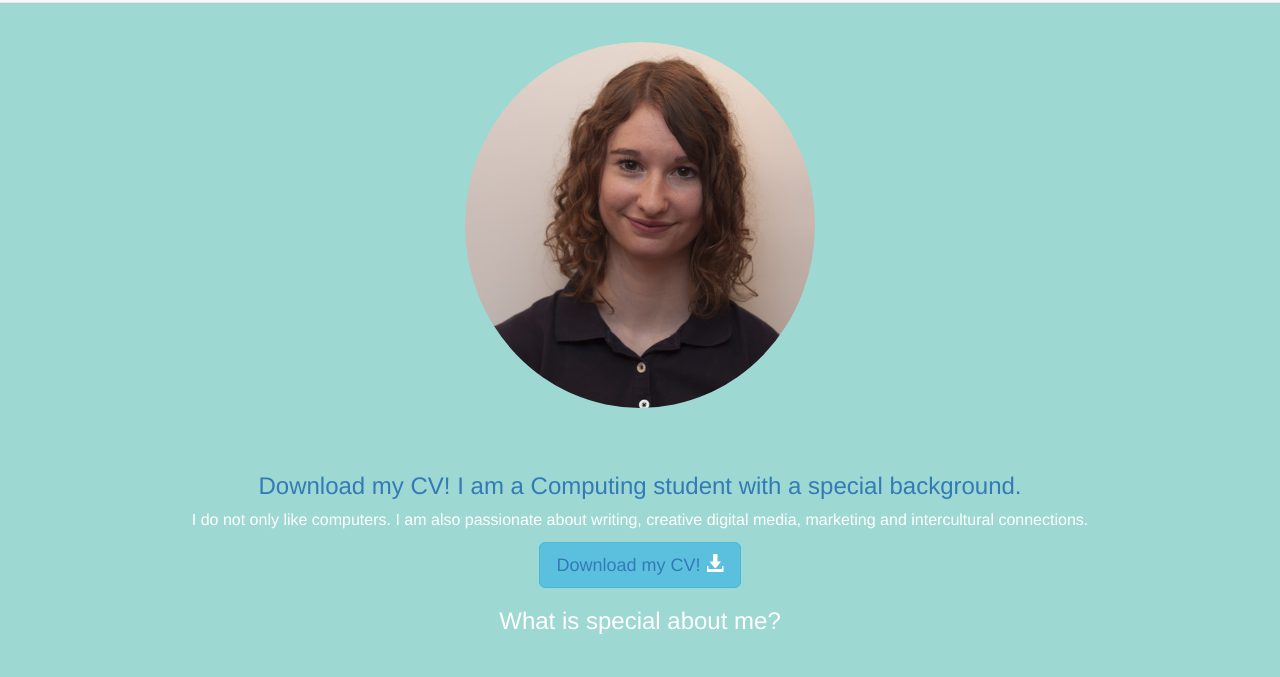
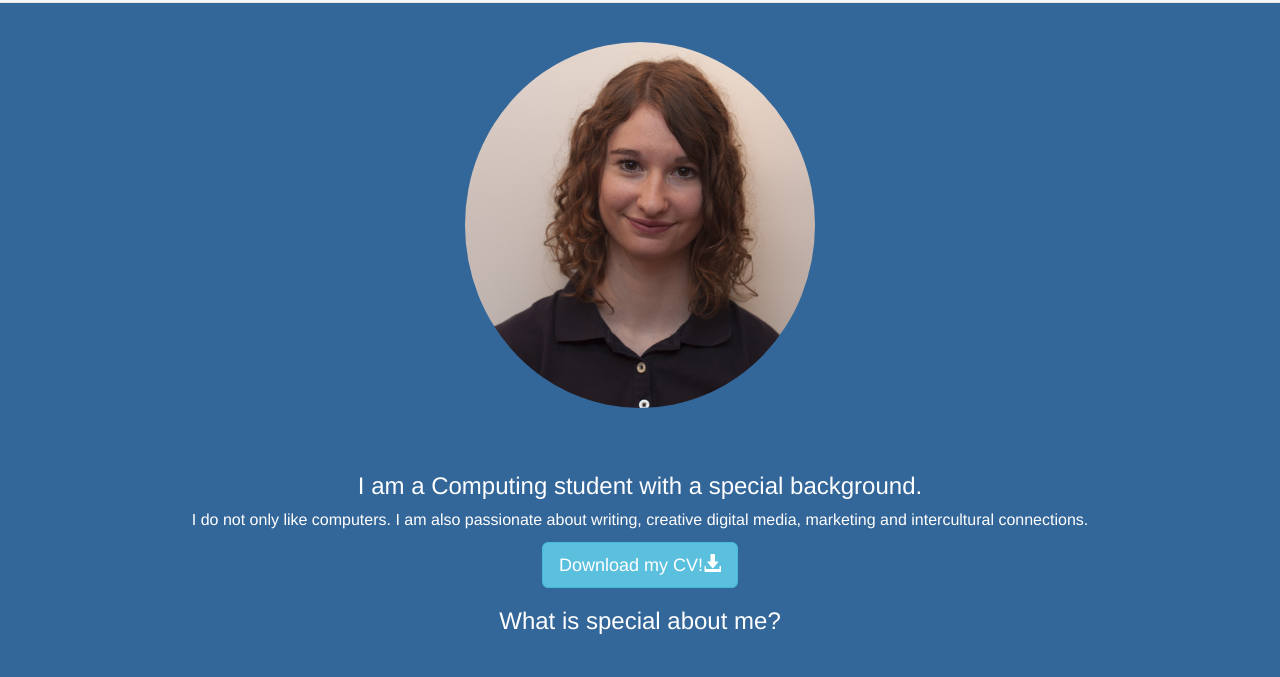
Before and after one commit to AliGeu/AliGeu.github.io, a plain HTML site: page index.html in a window 1280 px wide. Shown: the part 119-796 px from the top of the page. Drawn offline with nearby package versions, Linux system fonts and the light colour scheme.

Commit message:
fourth commit

```diff
--- a/index.html
+++ b/index.html
@@ -88,11 +88,11 @@
     <h3 class="margin">Nice to meet you!</h3>
     <img src="images/alina.png" class="img-responsive img-circle margin" style="display:inline" alt="Alina Geuppert" width="350"
       height="350">
-    <h3> <a href="CV/CV_Alina.pdf">Download my CV! I am a Computing student with a special background. </a></h3>
+    <h3>I am a Computing student with a special background. </a></h3>
     <p>I do not only like computers. I am also passionate about writing, creative digital media, marketing and intercultural
       connections.</p>
      <!--  button for download my CV -->
-    <button type="button" class="btn btn-info btn-lg" data-target="_blank"><a href="CV/CV_Alina.pdf">Download my CV! </a><span class="glyphicon glyphicon-download-alt"></span></button>
+     <a href="CV/CV_Alina.pdf"><button type="button" class="btn btn-info btn-lg" data-target="_blank">Download my CV!<span class="glyphicon glyphicon-download-alt"></span></button></a>
     <div class="row  slideanim">
     <h3 class="margin">What is special about me?</h3>
       <div class="col-sm-4">
--- a/style.css
+++ b/style.css
@@ -13,14 +13,14 @@ p {
 }
 
 .bg-1 {
-    background-color: #9DD9D2;
-    /* light Blue */
+    background-color: #336699;
+    /* dark Blue */
     color: #ffffff;
 }
 
 .bg-2 {
     background-color: #474e5d;
-    /* Dark Blue */
+    /* grey */
     color: #ffffff;
 }
 
```
